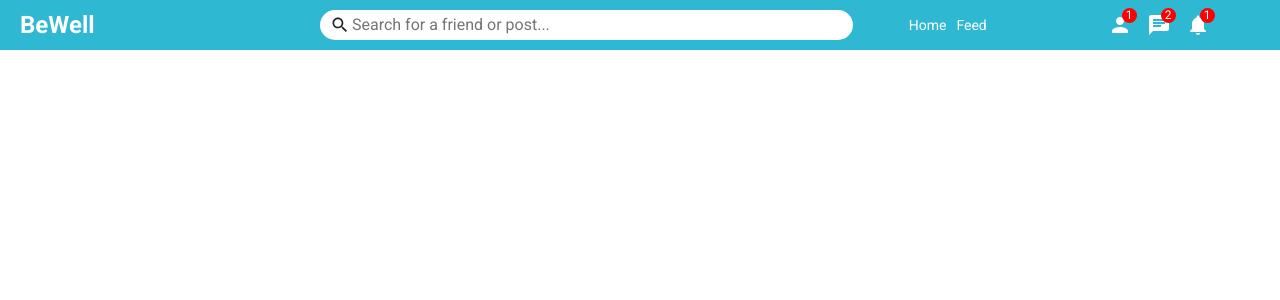
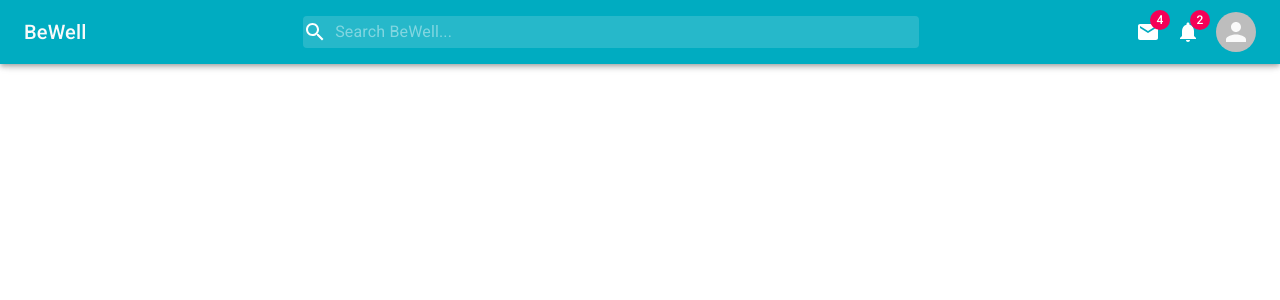
Before and after one commit to samanthalaine/be-well, a React (Create React App) app in the folder be-well-frontend/: page / in a window 1280 px wide. Shown: the top 300 px of the page. Built offline with nearby package versions, Linux system fonts and the light colour scheme.

Commit message:
changed navbar styling

```diff
--- a/be-well-frontend/src/components/Navbar.js
+++ b/be-well-frontend/src/components/Navbar.js
@@ -1,46 +1,107 @@
-import React from 'react'
-import { Search, Person, Chat, Notifications } from "@material-ui/icons"
-import "./navbar.css";
+import {
+    alpha,
+    AppBar,
+    Avatar,
+    Badge,
+    InputBase,
+    makeStyles,
+    Toolbar,
+    Typography,
+  } from "@material-ui/core";
+  import { Cancel, Mail, Notifications, Search } from "@material-ui/icons";
+  import { useState } from "react";
 
+  const useStyles = makeStyles((theme) => ({
+    toolbar: {
+      display: "flex",
+      justifyContent: "space-between",
+    },
+    logoLg: {
+      display: "none",
+      [theme.breakpoints.up("sm")]: {
+        display: "block",
+      },
+    },
+    logoSm: {
+      display: "block",
+      [theme.breakpoints.up("sm")]: {
+        display: "none",
+      },
+    },
+    search: {
+      display: "flex",
+      alignItems: "center",
+      backgroundColor: alpha(theme.palette.common.white, 0.15),
+      "&:hover": {
+        backgroundColor: alpha(theme.palette.common.white, 0.25),
+      },
+      borderRadius: theme.shape.borderRadius,
+      width: "50%",
+      [theme.breakpoints.down("sm")]: {
+        display: (props) => (props.open ? "flex" : "none"),
+        width: "70%",
+      },
+    },
+    input: {
+      color: "white",
+      marginLeft: theme.spacing(1),
+    },
+    cancel: {
+      [theme.breakpoints.up("sm")]: {
+        display: "none",
+      },
+    },
+    searchButton: {
+      marginRight: theme.spacing(2),
+      [theme.breakpoints.up("sm")]: {
+        display: "none",
+      },
+    },
+    icons: {
+      alignItems: "center",
+      display: (props) => (props.open ? "none" : "flex"),
+    },
+    badge: {
+      marginRight: theme.spacing(2),
+    },
+  }));
 
-function Navbar() {
+  const Navbar = () => {
+    const [open, setOpen] = useState(false);
+    const classes = useStyles({ open });
     return (
-        <div className="navbarContainer">
-        <div className="navbarLeft">
-          <span className="logo">BeWell</span>
-        </div>
-        <div className="navbarCenter">
-          <div className="searchbar">
-            <Search className="searchIcon" />
-            <input
-              placeholder="Search for a friend or post..."
-              className="searchInput"
+      <AppBar style={{ background: "#00ACC1" }} position="fixed">
+        <Toolbar className={classes.toolbar}>
+          <Typography variant="h6" className={classes.logoLg} style={{ color: "#FAFAFA" }}>
+            BeWell
+          </Typography>
+          <Typography variant="h6" className={classes.logoSm}>
+            LAMA
+          </Typography>
+          <div className={classes.search}>
+            <Search />
+            <InputBase placeholder="Search BeWell..." className={classes.input} />
+            <Cancel className={classes.cancel} onClick={() => setOpen(false)} />
+          </div>
+          <div className={classes.icons}>
+            <Search
+              className={classes.searchButton}
+              onClick={() => setOpen(true)}
+            />
+            <Badge badgeContent={4} color="secondary" className={classes.badge}>
+              <Mail />
+            </Badge>
+            <Badge badgeContent={2} color="secondary" className={classes.badge}>
+              <Notifications />
+            </Badge>
+            <Avatar
+              alt=""
+              src=""
             />
           </div>
-        </div>
-        <div className="navbarRight">
-          <div className="navbarLinks">
-            <span className="navbarLink">Home</span>
-            <span className="navbarLink">Feed</span>
-          </div>
-          <div className="navbarIcons">
-            <div className="navbarIconItem">
-              <Person />
-              <span className="navbarIconBadge">1</span>
-            </div>
-            <div className="navbarIconItem">
-              <Chat />
-              <span className="navbarIconBadge">2</span>
-            </div>
-            <div className="navbarIconItem">
-              <Notifications />
-              <span className="navbarIconBadge">1</span>
-            </div>
-          </div>
+        </Toolbar>
+      </AppBar>
+    );
+  };
 
-        </div>
-      </div>
-    )
-}
-
-export default Navbar
+  export default Navbar;
```
Also changed, not shown: be-well-frontend/src/components/Leftbar.js (added, +14 -0 lines), be-well-frontend/src/components/Rightbar.js (added, +13 -0 lines), be-well-frontend/src/components/Feed.js (added), be-well-frontend/src/components/feed.css (added), be-well-frontend/src/components/leftbar.css (added), be-well-frontend/src/components/rightbar.css (added).
